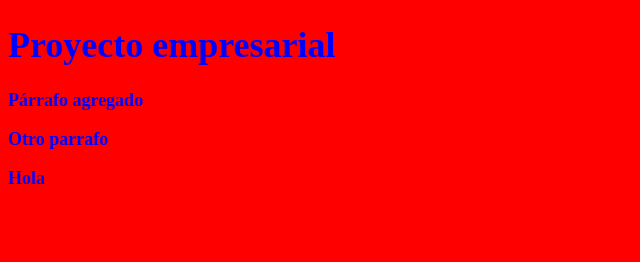
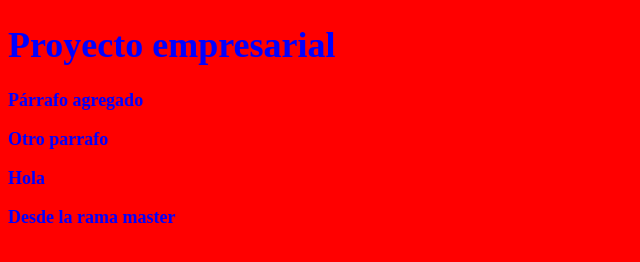
Before and after one commit to Juan42509/CursoGit, a plain HTML site: page index.html in a window 1280 px wide. Shown: the whole page, without its empty margins (0-640 px from the left). Drawn offline with Linux system fonts and the light colour scheme; files that its build step writes are made by us from their sources.

Commit message:
Desde la rama master

```diff
--- a/index.html
+++ b/index.html
@@ -15,5 +15,9 @@
 
     <p>Otro parrafo</p>
     <p>Hola</p>
+
+    <p>
+        Desde la rama master
+    </p>
 </body>
 </html>
```
